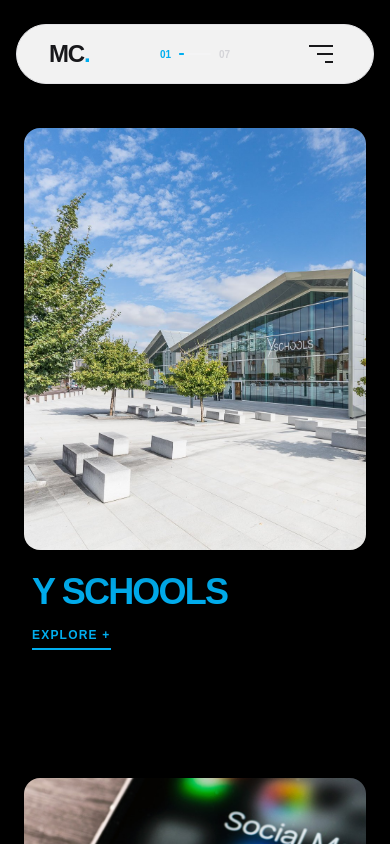
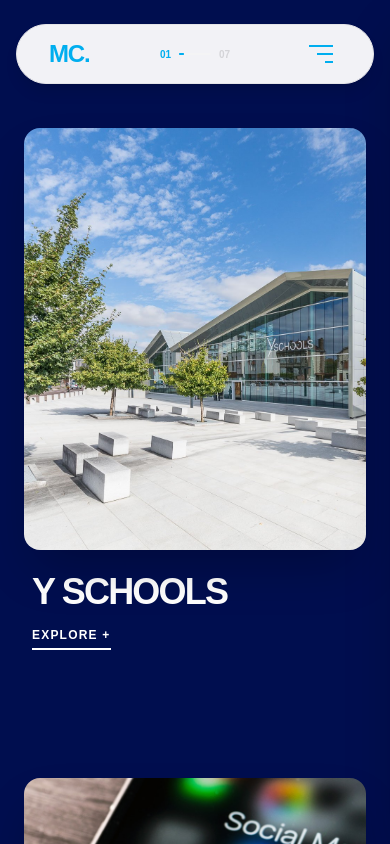
Before and after one commit to mathischhr/portfolio, a Next.js app: page /projets in a window 390 px wide. Built offline with nearby package versions, Linux system fonts and the light colour scheme.

Commit message:
couleurs

```diff
--- a/app/components/Nav.tsx
+++ b/app/components/Nav.tsx
@@ -74,20 +74,22 @@
             : "w-full bg-white border-b border-zinc-100 px-8 py-6"
           }`}
       >
-        <Link href="/" className="font-black text-2xl tracking-tighter transition-colors" style={{ color: "#18181b" }}>
+        <Link
+          href="/"
+          className="font-black text-2xl tracking-tighter transition-colors duration-500"
+          style={{ color: isProjectPage ? activeColor : "#18181b" }}
+        >
           MC<span style={{ color: activeColor }}>.</span>
         </Link>
 
-        {/* PAGINATION MOBILE DYNAMIQUE AVEC COULEUR */}
+        {/* PAGINATION MOBILE DYNAMIQUE */}
         {isProjectPage && (
           <div className="md:hidden flex items-center gap-2 absolute left-1/2 -translate-x-1/2 pointer-events-none">
-            {/* Numéro actuel avec couleur */}
             <span className="text-[10px] font-black transition-colors duration-500" style={{ color: activeColor }}>
               0{currentIndex}
             </span>
 
             <div className="w-8 h-[2px] bg-zinc-100 relative overflow-hidden rounded-full">
-               {/* Barre de progression avec couleur */}
                <div
                  className="absolute inset-y-0 left-0 transition-all duration-500 ease-out"
                  style={{
@@ -119,8 +121,14 @@
           </button>
         </div>
 
-        {/* HAMBURGER */}
-        <button onClick={() => setIsOpen(!isOpen)} className="md:hidden p-2 flex flex-col items-end gap-1.5 z-[200]" style={{ color: isOpen ? "white" : "#18181b" }}>
+        {/* HAMBURGER : La couleur s'adapte même quand c'est ouvert */}
+        <button
+          onClick={() => setIsOpen(!isOpen)}
+          className="md:hidden p-2 flex flex-col items-end gap-1.5 z-[200] transition-colors duration-500"
+          style={{
+            color: isProjectPage ? activeColor : (isOpen ? "white" : "#18181b")
+          }}
+        >
           <div className={`h-0.5 bg-current transition-all duration-300 ${isOpen ? "w-6 rotate-45 translate-y-2" : "w-6"}`} />
           <div className={`h-0.5 bg-current transition-all duration-300 ${isOpen ? "opacity-0" : "w-4"}`} />
           <div className={`h-0.5 bg-current transition-all duration-300 ${isOpen ? "w-6 -rotate-45 -translate-y-1" : "w-2"}`} />
--- a/app/components/ProjectSlider.tsx
+++ b/app/components/ProjectSlider.tsx
@@ -3,6 +3,21 @@
 import Image from "next/image";
 import gsap from "gsap";
 import { useGSAP } from "@gsap/react";
+
+// Fonction pour assombrir la couleur
+const darkenColor = (hex: string, amount: number) => {
+  let color = hex.replace("#", "");
+  let num = parseInt(color, 16);
+  let r = (num >> 16) - amount;
+  let g = ((num >> 8) & 0x00FF) - amount;
+  let b = (num & 0x0000FF) - amount;
+  return "#" + (
+    0x1000000 +
+    (r < 0 ? 0 : r) * 0x10000 +
+    (g < 0 ? 0 : g) * 0x100 +
+    (b < 0 ? 0 : b)
+  ).toString(16).slice(1);
+};
 
 interface Project {
   id: string | number;
@@ -27,15 +42,20 @@
   isExploring,
   setIsExploring,
 }: ProjectSliderProps) {
-  const [isMobile, setIsMobile] = useState(false);
-  const [windowWidth, setWindowWidth] = useState(0);
-  const [dragOffset, setDragOffset] = useState(0);
+  const [isMobile, setIsMobile] = useState<boolean>(false);
+  const [windowWidth, setWindowWidth] = useState<number>(0);
+  const [dragOffset, setDragOffset] = useState<number>(0);
   const startX = useRef<number>(0);
   const isDragging = useRef<boolean>(false);
   const scrollContainerRef = useRef<HTMLDivElement>(null);
   const sliderRef = useRef<HTMLDivElement>(null);
 
-  // ANIMATION D'APPARITION : Réduite à 0.4s pour être instantanée
+  // --- LA MODIFICATION EST ICI ---
+  // On récupère la couleur du projet et on la fonce de 160 pour le fond
+  const currentBgColor = projects[activeIndex]?.textColor
+    ? darkenColor(projects[activeIndex].textColor, 160)
+    : "#000000";
+
   useGSAP(() => {
     if (!isExploring) {
       gsap.fromTo(sliderRef.current,
@@ -52,7 +72,7 @@
   }, { dependencies: [isExploring] });
 
   useEffect(() => {
-    const handleResize = () => {
+    const handleResize = (): void => {
       setIsMobile(window.innerWidth < 768);
       setWindowWidth(window.innerWidth);
     };
@@ -78,7 +98,7 @@
     return () => observer.disconnect();
   }, [isMobile, isExploring, setActiveIndex]);
 
-  const handleExplore = () => {
+  const handleExplore = (): void => {
     if (isMobile) {
       gsap.to(sliderRef.current, {
         opacity: 0,
@@ -92,19 +112,19 @@
     }
   };
 
-  const onMouseDown = (e: React.MouseEvent) => {
+  const onMouseDown = (e: React.MouseEvent): void => {
     if (isMobile || isExploring) return;
     isDragging.current = true;
     startX.current = e.clientX;
   };
 
-  const onMouseMove = (e: React.MouseEvent) => {
+  const onMouseMove = (e: React.MouseEvent): void => {
     if (!isDragging.current) return;
     const currentX = e.clientX;
     setDragOffset(currentX - startX.current);
   };
 
-  const onMouseUp = () => {
+  const onMouseUp = (): void => {
     if (!isDragging.current) return;
     isDragging.current = false;
     const threshold = 100;
@@ -123,9 +143,11 @@
         ref={sliderRef}
         style={{
           display: isExploring ? 'none' : 'block',
-          opacity: 0
+          opacity: 0,
+          backgroundColor: currentBgColor,
+          transition: "background-color 0.8s ease"
         }}
-        className="fixed inset-0 w-full h-screen overflow-y-auto bg-black z-30 snap-y snap-mandatory px-6 pt-32 pb-40 no-scrollbar"
+        className="fixed inset-0 w-full h-screen overflow-y-auto z-30 snap-y snap-mandatory px-6 pt-32 pb-40 no-scrollbar"
       >
         <div ref={scrollContainerRef}>
           {projects.map((proj, idx) => (
@@ -134,11 +156,10 @@
                 <Image src={proj.image} alt={proj.title} fill className="object-cover" sizes="95vw" priority={idx === 0} />
               </div>
               <div className="flex flex-col gap-4 px-2">
-                <h2 className="font-black uppercase tracking-tighter text-4xl leading-none" style={{ color: proj.textColor }}>{proj.title}</h2>
+                <h2 className="font-black uppercase tracking-tighter text-4xl leading-none text-white">{proj.title}</h2>
                 <button
                   onClick={handleExplore}
-                  className="w-fit font-bold uppercase text-[12px] tracking-widest border-b-2 pb-1"
-                  style={{ color: proj.textColor, borderColor: proj.textColor }}
+                  className="w-fit font-bold uppercase text-[12px] tracking-widest border-b-2 pb-1 text-white border-white"
                 >
                   Explore +
                 </button>
@@ -156,8 +177,11 @@
   return (
     <div
       ref={sliderRef}
-      style={{ opacity: 0 }}
-      /* Suppression des transitions CSS qui ralentissent l'animation GSAP */
+      style={{
+        opacity: 0,
+        backgroundColor: currentBgColor,
+        transition: "background-color 0.8s ease"
+      }}
       className={`absolute inset-0 h-full w-full flex items-center justify-center z-10 select-none cursor-grab active:cursor-grabbing ${
         isExploring ? "pointer-events-none" : ""
       }`}
@@ -168,7 +192,6 @@
     >
       {projects.map((proj, index) => {
         const offset = index - activeIndex;
-        // Calcul de la position X
         const xPos = offset * (windowWidth * 0.4) + dragOffset;
 
         if (Math.abs(offset) > 2) return null;
@@ -182,7 +205,6 @@
               height: "48vh",
               left: "50%",
               top: "50%",
-              /* On garde une transition rapide pour le mouvement des cartes elles-mêmes */
               transition: isDragging.current ? "none" : "transform 0.6s cubic-bezier(0.23, 1, 0.32, 1), opacity 0.6s",
               transform: `translate(calc(-50% + ${xPos}px), -50%) scale(${offset === 0 ? 1 : 0.8})`,
               opacity: offset === 0 ? 1 : 0.2,
--- a/app/data/projectsData.ts
+++ b/app/data/projectsData.ts
@@ -23,7 +23,7 @@
     image: "/social-media.jpg",
     link: "https://www.facebook.com/phnompenhmarket.fr",
     bgColor: "#0a0a0a",
-    textColor: "#0866FF"
+    textColor: "#e83ceb"
   },
   {
     id: "ppm-nouvel-an",
@@ -62,7 +62,7 @@
     image: "/foret.jpg",
     link: "/brochure.pdf",
     bgColor: "#0a0c0a",
-    textColor: "#2ECC71"
+    textColor: "#3ee241"
   },
   {
     id: "mmi-youtube",
@@ -88,6 +88,6 @@
     image: "/utopia-troyes.jpg",
     link: "/charte-graphique.pdf",
     bgColor: "#0d0d0d",
-    textColor: "#D4A373"
+    textColor: "#18f8b5"
   }
 ];
```
